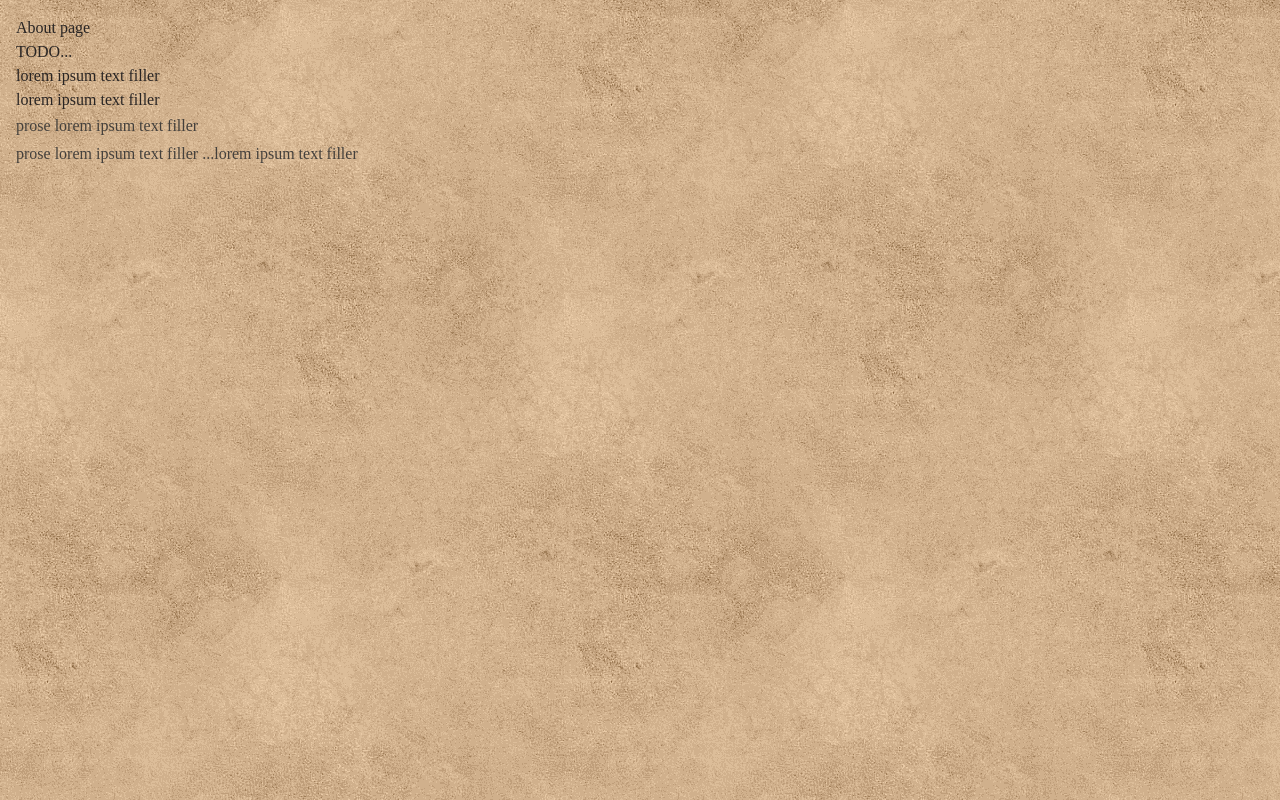
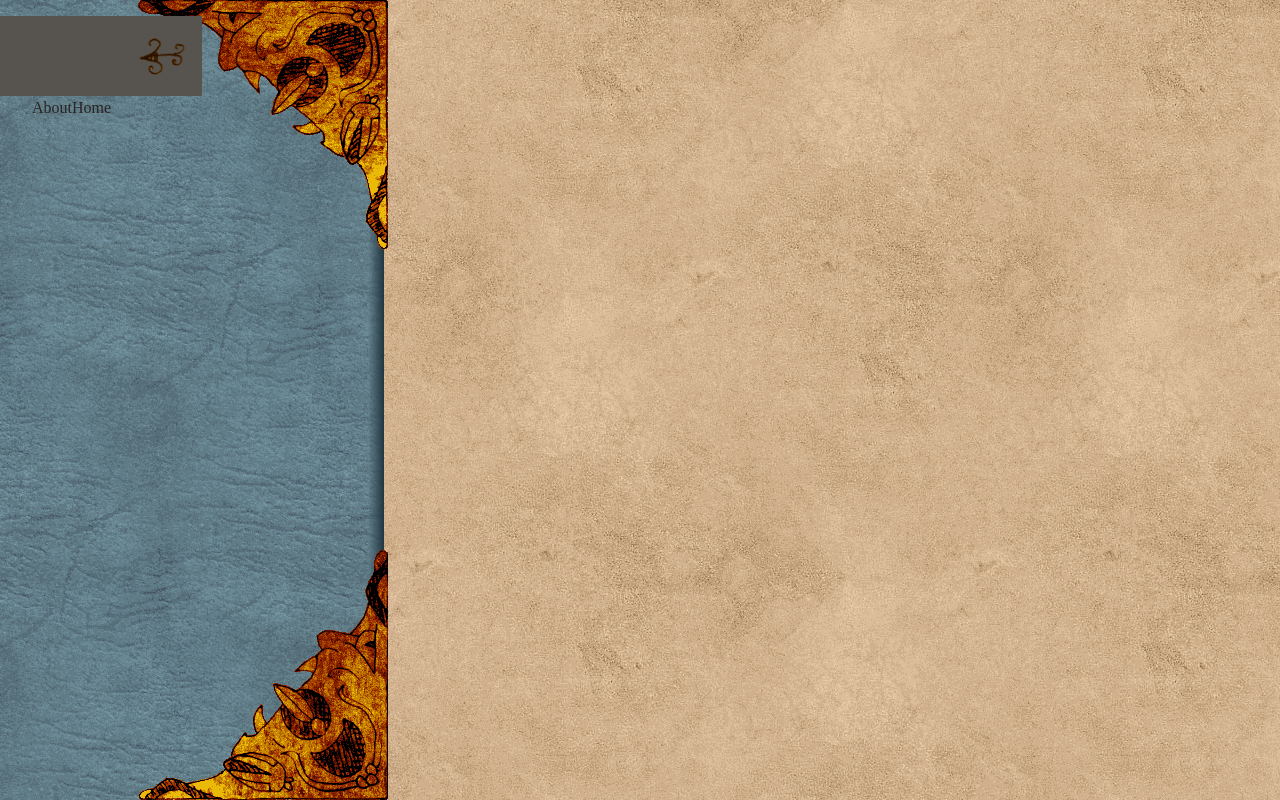
Before and after one commit to Random-Tables/online-tables, a SvelteKit app: page /about in a window 1280 px wide. Built offline with nearby package versions, Linux system fonts and the light colour scheme; a web font is replaced by a local one.

Commit message:
styled sidebar

```diff
--- /dev/null
+++ b/src/app/sidebar.svelte
@@ -0,0 +1,59 @@
+<div>
+	<input id="sidebar-open" name="sidebar-open" class="hidden" type="checkbox" />
+	<label
+		id="sidebar-label"
+		for="sidebar-open"
+		class="absolute z-50 h-20 bg-stone-600 left-0 top-4 pr-4 flex justify-end items-center"
+		><img
+			src="/art/arrow.png"
+			alt="arrow"
+			aria-hidden="true"
+			class="arrow h-12 w-12 transition"
+		/></label
+	>
+	<nav class="absolute z-30 h-screen top-0 left-0 w-96 transition-width">
+		<div class="relative h-full pt-24 px-8 pb-6">
+			<!-- decorations -->
+			<img
+				src="/art/corner-art-2.png"
+				aria-hidden
+				alt="decoration"
+				class="corner-top absolute top-0 -right-1 z-40"
+			/>
+			<div class="gradient absolute top-0 right-0 z-[35] h-full w-4" />
+			<img
+				src="/art/corner-art-2.png"
+				aria-hidden
+				alt="decoration"
+				class="corner-bottom absolute bottom-0 -right-1 z-40 rotate-90"
+			/>
+			<!-- END decorations -->
+			<ul><a href="/about">About</a><a href="/">Home</a></ul>
+		</div>
+	</nav>
+</div>
+<div />
+
+<style>
+	nav {
+		max-width: 80vw;
+		background: url(/tess-bg/sidebar-bg.png);
+		transition: left 0.25s ease-in-out;
+	}
+	#sidebar-label {
+		width: calc(100px + 8vw);
+	}
+	#sidebar-label .arrow {
+		transform: rotate(180deg);
+	}
+	#sidebar-open:checked ~ nav {
+		left: -21rem;
+	}
+	#sidebar-open:checked ~ label .arrow {
+		transform: rotate(0);
+	}
+
+	.gradient {
+		background: linear-gradient(to right, rgba(102, 131, 144, 0.33), #203640);
+	}
+</style>
--- a/src/routes/+layout.svelte
+++ b/src/routes/+layout.svelte
@@ -1,11 +1,12 @@
 <script>
 	import '../app/root.css';
+	import Sidebar from '../app/sidebar.svelte';
 
 	export const prerender = true;
 </script>
 
-<div class="bg p-4 w-full font-serif text-stone-800">
-	<header class="sidebar" />
+<div class="bg py-12 px-8 w-full font-serif text-stone-800 relative">
+	<header class="sidebar"><Sidebar /></header>
 	<main>
 		<slot />
 	</main>
```
